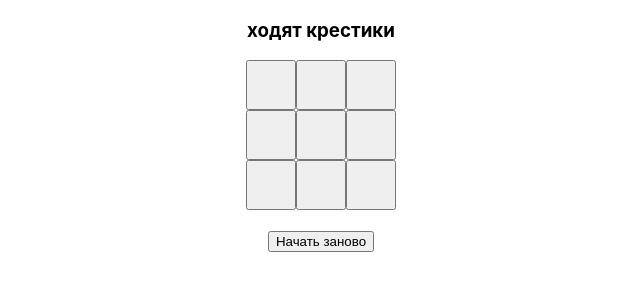
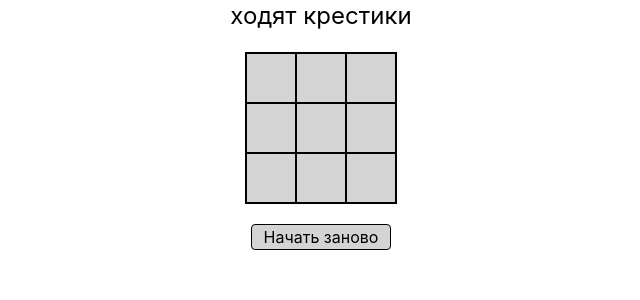
Before and after one commit to kir564/result-react-start, a React (Create React App) app: page / in a window 1280 px wide. Shown: the top 300 px of the page, without its empty margins (319-959 px from the left). Built offline with nearby package versions, Linux system fonts and the light colour scheme.

Commit message:
tailwindcss

```diff
--- a/package.json
+++ b/package.json
@@ -36,5 +36,8 @@
       "last 1 firefox version",
       "last 1 safari version"
     ]
+  },
+  "devDependencies": {
+    "tailwindcss": "^3.3.3"
   }
 }
--- a/src/App.js
+++ b/src/App.js
@@ -1,7 +1,7 @@
 import { Component } from 'react';
 import { Information, Field, Restart } from './components';
 import { initialState } from './utils';
-import styles from './App.module.css';
+// import styles from './App.module.css';
 
 class App extends Component {
   constructor() {
@@ -23,10 +23,10 @@ class App extends Component {
 
   render() {
     return (
-      <div className={styles.app}>
+      <div className="text-center">
         <Information {...this.state} />
         <Field {...this.state} changeState={this.changeState} />
-        <Restart restart={this.restart} />
+        <Restart restart={this.restart} status={this.state.status}/>
       </div>
     );
   }
--- a/src/App.module.css
+++ /dev/null
@@ -1,3 +0,0 @@
-.app {
-  text-align: center;
-}
--- a/src/components/field/field.js
+++ b/src/components/field/field.js
@@ -4,7 +4,7 @@ import { fieldSelector } from '../../selectors';
 import { store } from '../../store';
 import { CELL_CONTENT, PLAYER, STATUS, KEY } from '../../constants';
 import { checkEmptyCells, checkWin } from '../../utils';
-import styles from './field.module.css';
+
 
 export class Field extends Component {
   constructor(props) {
@@ -45,11 +45,11 @@ export class Field extends Component {
 
   render() {
     return (
-      <div className={styles.field}>
+      <div className='field'>
         {this.props.field.map((cellPlayer, index) => (
           <button
             key={index}
-            className={styles.cell}
+            className='cell bg-neutral-300'
             onClick={() => {
               this.handleCell(index);
             }}
--- a/src/components/field/field.module.css
+++ /dev/null
@@ -1,11 +0,0 @@
-.field {
-  display: flex;
-  flex-wrap: wrap;
-  width: 150px;
-  margin: 0 auto 20px;
-}
-
-.cell {
-  width: 50px;
-  height: 50px;
-}
--- a/src/components/information/information.js
+++ b/src/components/information/information.js
@@ -15,6 +15,6 @@ export class Information extends Component {
         : `${PLAYER_ACTION[this.props.status]} ${
             PLAYER_NAME[this.props.currentPlayer]
           }`;
-    return <h3>{info}</h3>;
+    return <h3 className='text-2xl' >{info}</h3>;
   }
 }
--- a/src/components/restart/restart.js
+++ b/src/components/restart/restart.js
@@ -1,5 +1,6 @@
 import { Component } from 'react';
 import { useDispatch } from 'react-redux';
+import { STATUS } from '../../constants';
 import { handleRestart } from '../../handlers';
 export class Restart extends Component {
   constructor(props) {
@@ -7,6 +8,18 @@ export class Restart extends Component {
   }
 
   render() {
-    return <button onClick={this.props.restart}>Начать заново</button>;
+    const isValid =
+      this.props.status === STATUS.DRAW || this.props.status === STATUS.WIN;
+
+    return (
+      <button
+        className={`button pl-3 pr-3 bg-neutral-300 ${
+          isValid && 'bg-green-300'
+        }`}
+        onClick={this.props.restart}
+      >
+        Начать заново
+      </button>
+    );
   }
 }
--- a/src/index.css
+++ b/src/index.css
@@ -1,4 +1,34 @@
+@tailwind base;
+@tailwind components;
+@tailwind utilities;
+
+@layer components {
+  .field {
+    box-sizing: content-box;
+    display: flex;
+    flex-wrap: wrap;
+    width: 150px;
+    margin: 20px auto ;
+    border: 1px solid black;
+  }
+
+  .cell {
+    width: 50px;
+    height: 50px;
+    border: 1px solid black;
+  }
+
+  .button {
+    border: 1px solid black;
+    border-radius: 4px;
+  }
+  .button:hover {
+    background: red;
+  }
+}
+
 body {
+
   margin: 0;
   font-family: -apple-system, BlinkMacSystemFont, 'Segoe UI', 'Roboto', 'Oxygen',
     'Ubuntu', 'Cantarell', 'Fira Sans', 'Droid Sans', 'Helvetica Neue',
--- /dev/null
+++ b/tailwind.config.js
@@ -0,0 +1,10 @@
+/** @type {import('tailwindcss').Config} */
+module.exports = {
+  content: [
+    "./src/**/*.{js,jsx,ts,tsx}",
+  ],
+  theme: {
+    extend: {},
+  },
+  plugins: [],
+}
```
Also changed, not shown: 1 other file (tests, documents, lock files or other folders).
